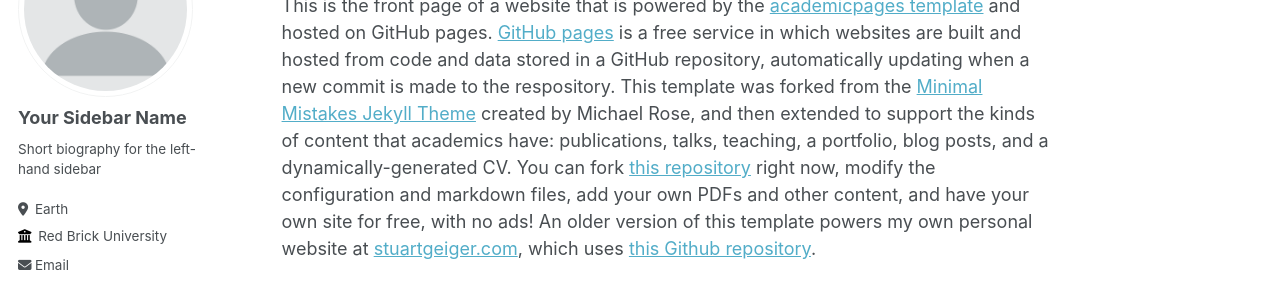
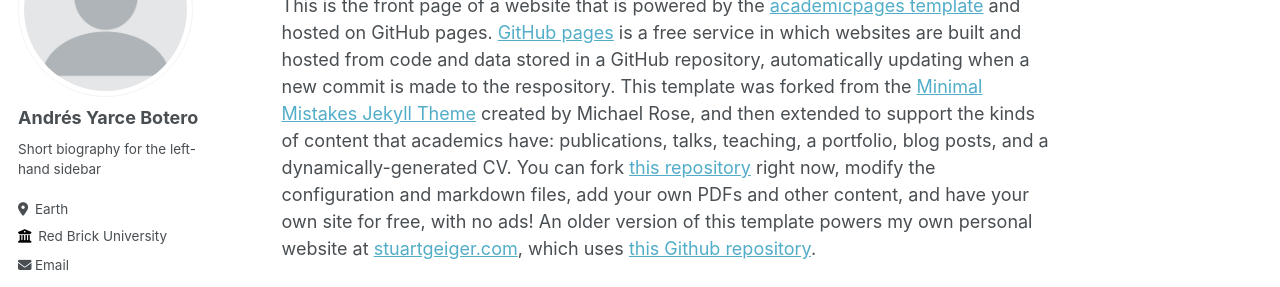
Before and after one commit to ayarceb/ayarceb.github.io, a Jekyll site: the page built from _pages/about.md, in a window 1280 px wide. Shown: the part 164-451 px from the top of the page. Built offline with Jekyll 4.4.1, drawn with Linux system fonts in a browser that asks for light colours; some web fonts are replaced.

Commit message:
Update _config.yml

```diff
--- a/_config.yml
+++ b/_config.yml
@@ -22,19 +22,19 @@
 author:
   # Biographic information
   avatar           : "profile.png"
-  name             : "Your Sidebar Name"
+  name             : "Andrés Yarce Botero"
   pronouns         : # example: "she/her"
   bio              : "Short biography for the left-hand sidebar"
   location         : "Earth"
   employer         : "Red Brick University"
   uri              : # URL
-  email            : "none@example.org"
+  email            : "ayarceb@gmail.com"
 
   # Academic websites
   arxiv            : # URL - Update with the correct link to your profile
-  googlescholar    : "https://scholar.google.com/citations?user=PS_CX0AAAAAJ"
+  googlescholar    : "https://scholar.google.com/citations?user=Hbius3EAAAAJ&hl=en"
   impactstory      : # URL
-  orcid            : "http://orcid.org/yourorcidurl"
+  orcid            : "https://orcid.org/0000-0003-1441-2367"
   pubmed           : "https://www.ncbi.nlm.nih.gov/pubmed/?term=john+snow"
   researchgate     : # URL
 
```
